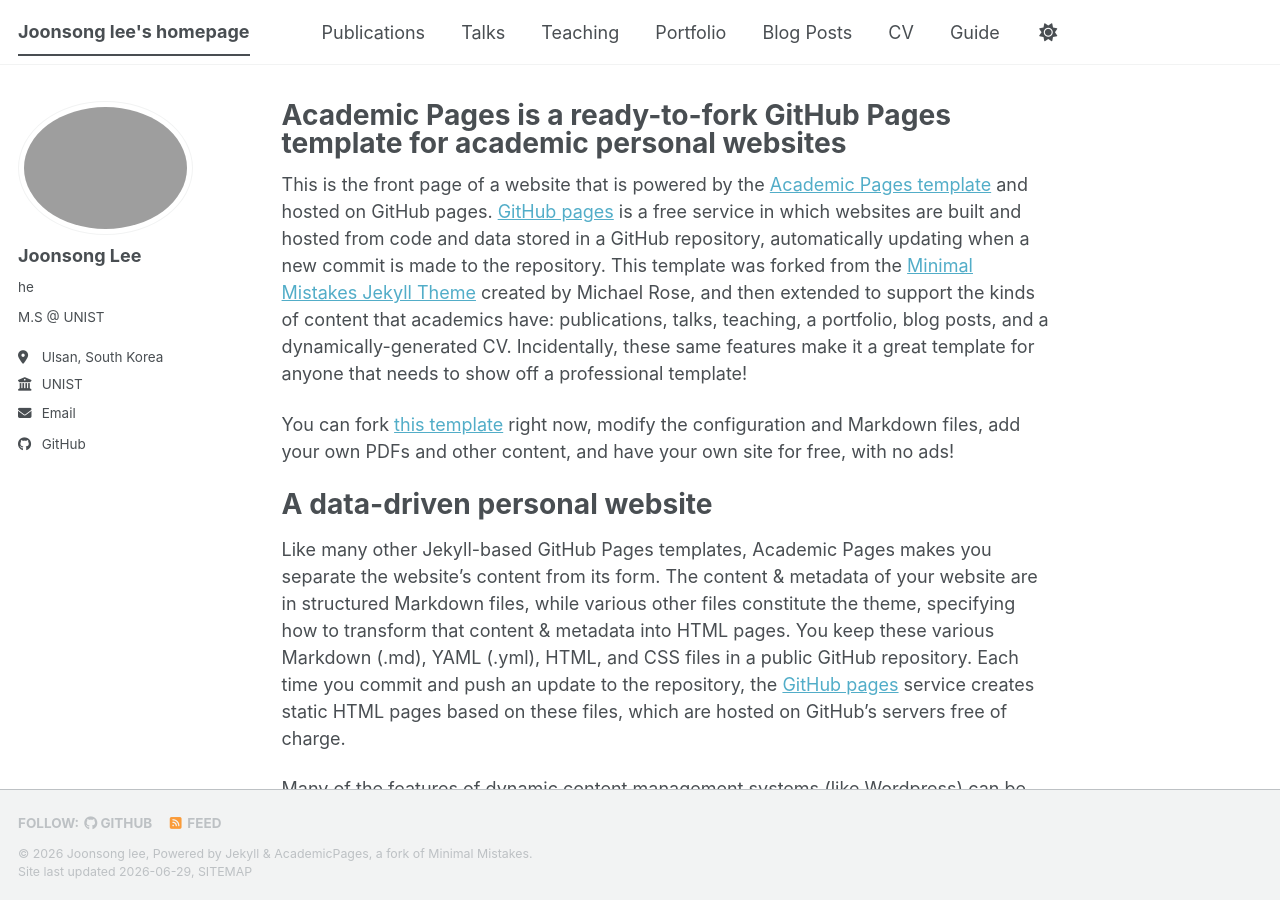
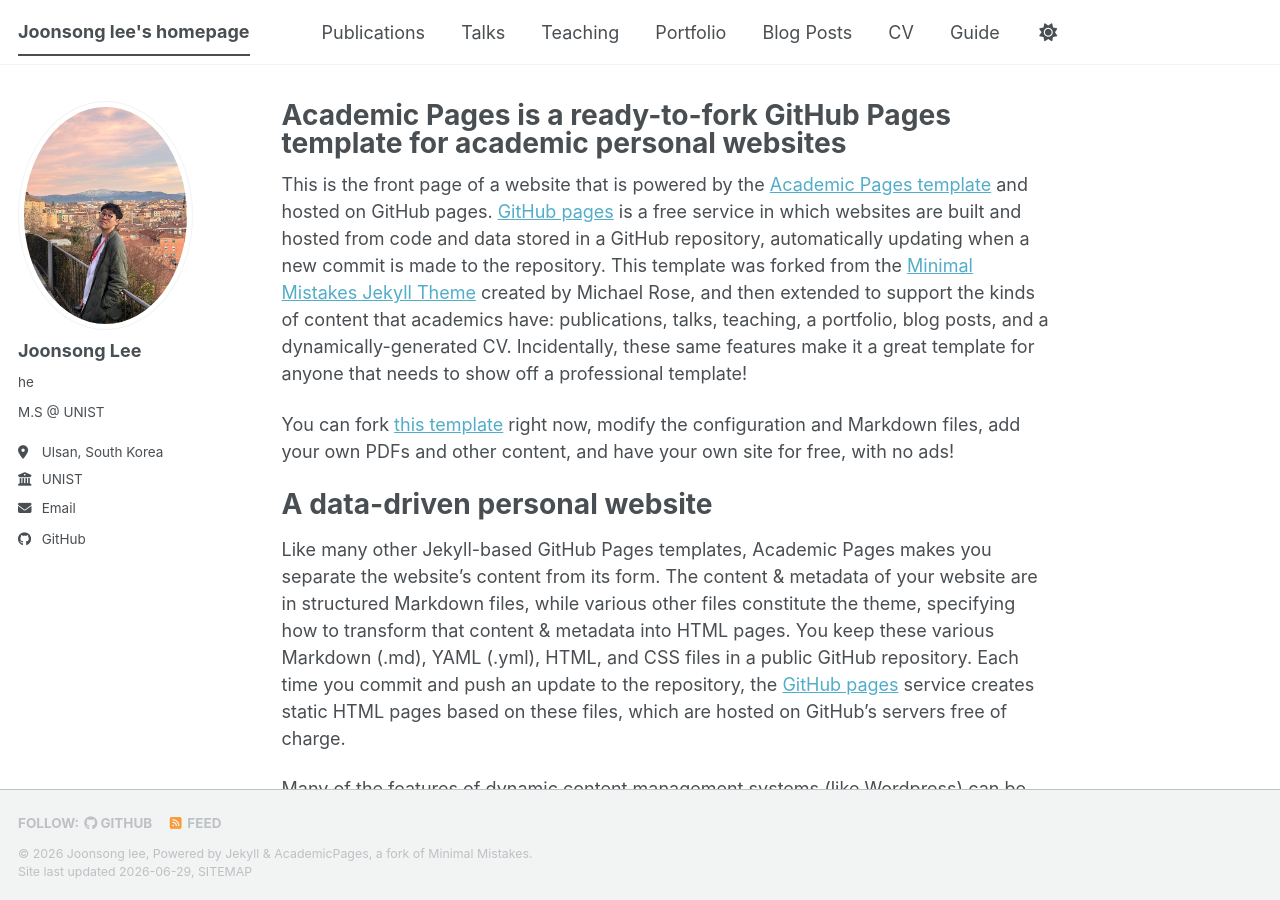
Before and after one commit to joonsong-lee/joonsong-lee.github.io, a Jekyll site: the page built from _pages/about.md, in a window 1280 px wide and 900 px high. Built offline with Jekyll 4.4.1, drawn with Linux system fonts in a browser that asks for light colours; a style sheet for code colours, icons or effects is not loaded.

Commit message:
Update author avatar filename in config

```diff
--- a/_config.yml
+++ b/_config.yml
@@ -23,7 +23,7 @@ repository               : "joonsong-lee/joonsong-le.github.io"
 #               Additional customization can be done by editing /_includes/author-profile.html
 author:
   # Biographic information
-  avatar           : "profile.ㅓㅔㅎ"
+  avatar           : "profile.jpg"
   name             : "Joonsong Lee"
   pronouns         : "he"
   bio              : "M.S @ UNIST"
```
